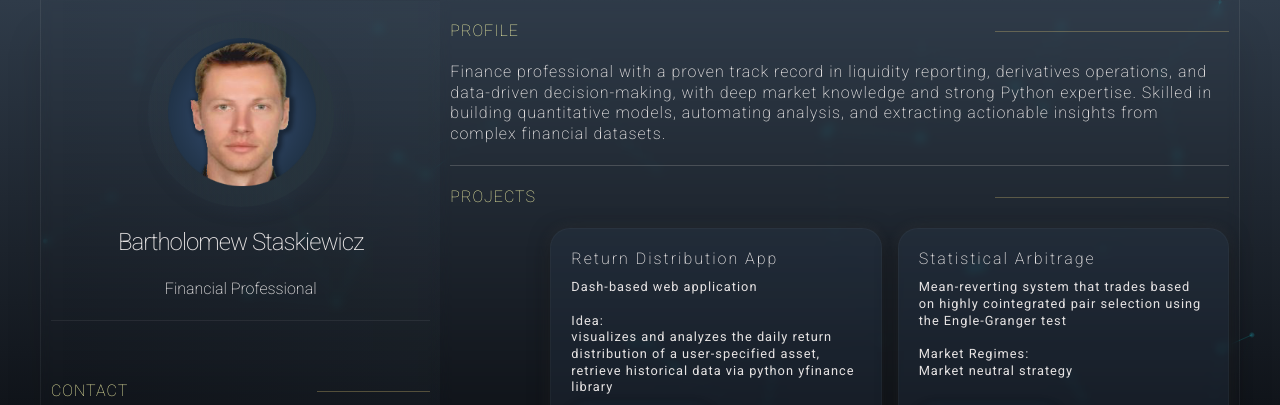
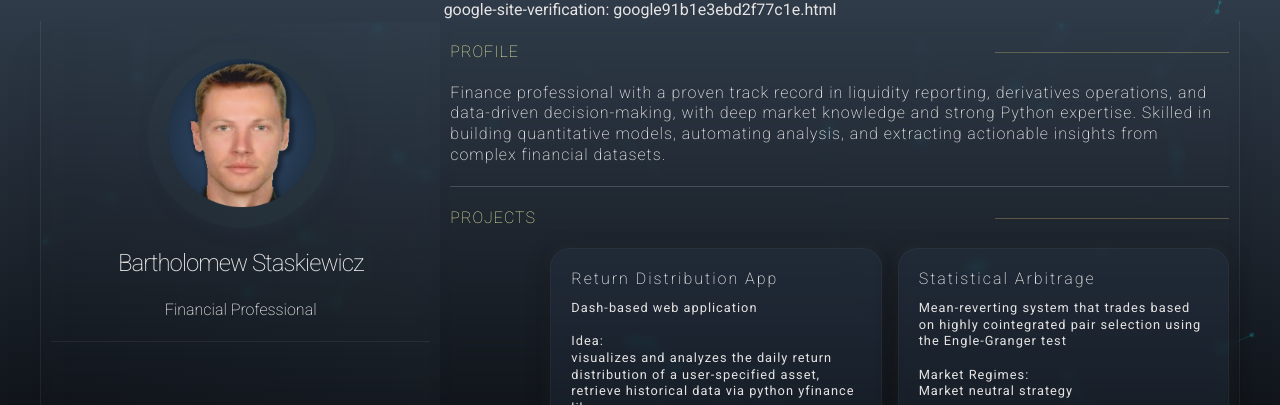
Before and after one commit to B-Artech/portfolio, a plain HTML site: page index.html in a window 1280 px wide. Shown: the top 405 px of the page. Drawn offline with nearby package versions, Linux system fonts and the light colour scheme.

Commit message:
Update index.html

```diff
--- a/index.html
+++ b/index.html
@@ -1,5 +1,6 @@
 <!DOCTYPE html>
 <html lang="pl">
+google-site-verification: google91b1e3ebd2f77c1e.html
 
 <head>
     <meta charset="UTF-8">
@@ -12,6 +13,7 @@
     <link href='https://unpkg.com/boxicons@2.1.4/css/boxicons.min.css' rel='stylesheet'>
     <link rel="stylesheet" href="./dist/css/style.min.css">
 </head>
+<meta name="google-site-verification" content="DOveJDHLTAMDaOMFA0gl_hCqlXFc5nznEaXiTDlRH_g" />
         <!-- Google tag (gtag.js) -->
 <script async src="https://www.googletagmanager.com/gtag/js?id=G-ZCJ6W2FCKZ"></script>
 <script>
```
